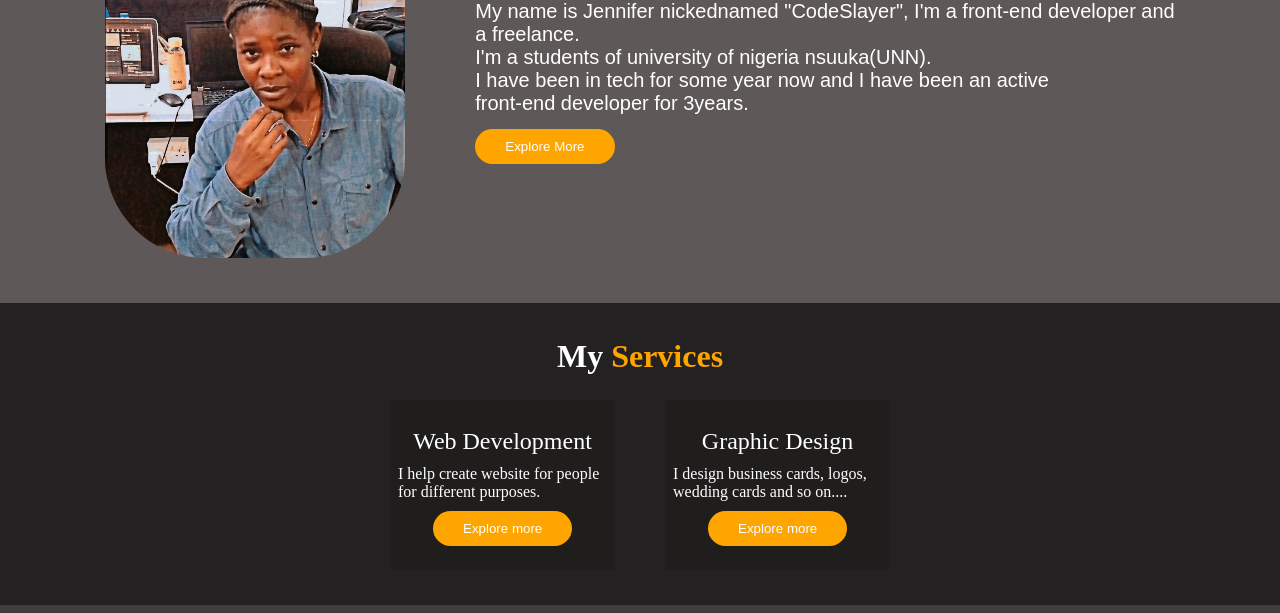
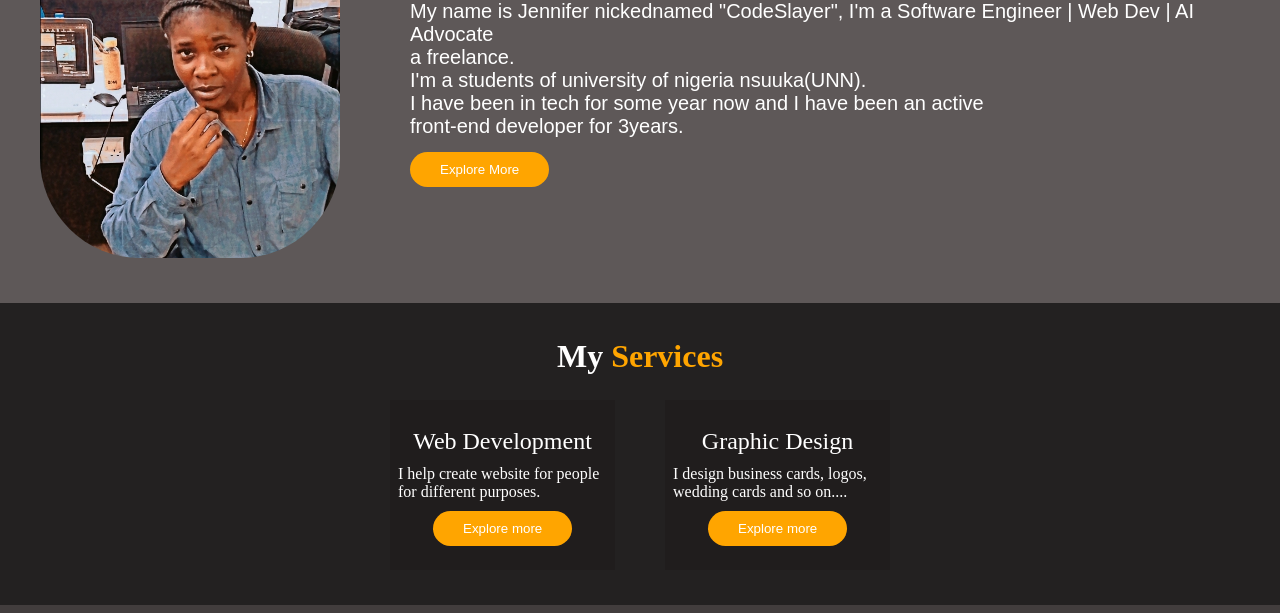
Before and after one commit to jennifer-11-cmd/Jennifer, a plain HTML site: page index.html in a window 1280 px wide. Shown: the part 487-1100 px from the top of the page. Drawn offline with Linux system fonts and the light colour scheme.

Commit message:
jennifer

```diff
--- a/index.html
+++ b/index.html
@@ -57,7 +57,8 @@
             <div class="about-col">
                 <h1 class="About-h1">About <span>Me</span></h1>
                 <h2 class="About-h2">Frontend Developer</h2>
-                <p> My name is Jennifer nickednamed "CodeSlayer", I'm a front-end developer and<br> a freelance.
+                <p> My name is Jennifer nickednamed "CodeSlayer", I'm a Software Engineer | Web Dev | AI Advocate<br> a
+                    freelance.
                     <br>I'm a students of university of nigeria nsuuka(UNN).
                     <br>I have been in tech for some year now and I have been an active <br>front-end developer for
                     3years.
```
